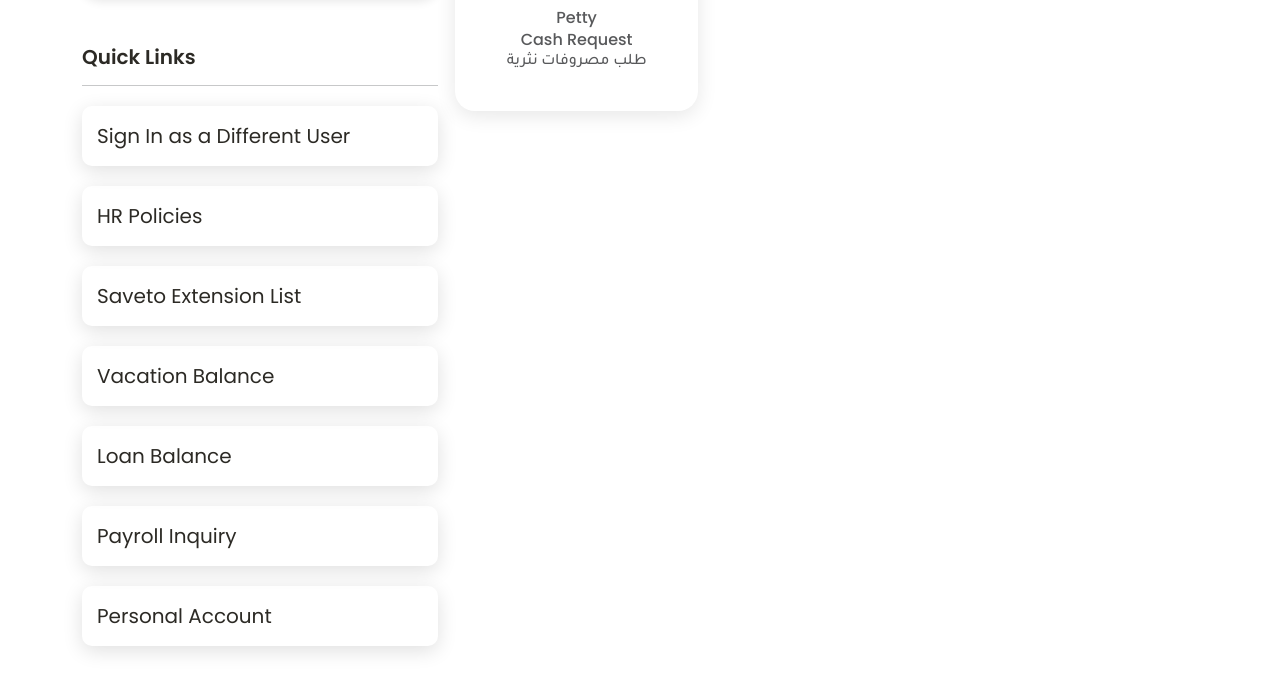
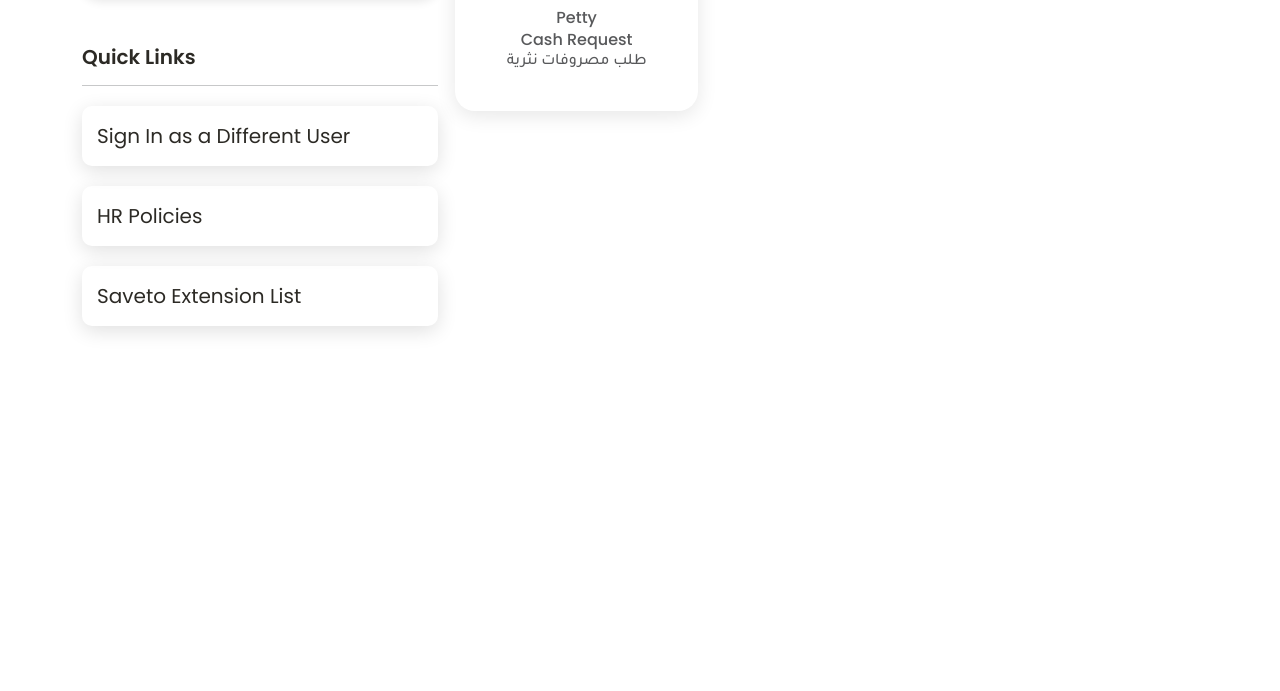
Before and after one commit to asifuix/saveto-egypt, a plain HTML site: page finance.html in a window 1280 px wide. Shown: the part 391-1082 px from the top of the page. After the commit the page ends 800 px from the top, so only its background shows below. Drawn offline with nearby package versions, Linux system fonts and the light colour scheme.

Commit message:
Add files via upload

```diff
--- a/finance.html
+++ b/finance.html
@@ -75,10 +75,6 @@
                             <a href="http://www.saveto-portal.com/sites/egypt/_layouts/closeConnection.aspx?loginasanotheruser=true"  target="_blank">Sign In as a Different User</a>
                             <a href="http://www.saveto-portal.com/sites/egypt/SitePages/HR%20Policies.aspx" target="_blank">HR Policies</a>
                             <a href="http://www.saveto-portal.com/sites/egypt/Lists/Telephone%20Extension%20List" target="_blank">Saveto Extension List</a>
-                            <a href="http://www.saveto-portal.com/sites/egypt/SitePages/Vacation%20Balance.aspx" target="_blank">Vacation Balance</a>
-                            <a href="http://www.saveto-portal.com/sites/egypt/SitePages/Loan%20Balance.aspx" target="_blank">Loan Balance</a>
-                            <a href="http://www.saveto-portal.com/sites/egypt/Lists/Payroll%20Inquiry" target="_blank">Payroll Inquiry</a>
-                            <a href="http://www.saveto-portal.com/sites/egypt/SitePages/Unified%20Pending%20System.aspx"  target="_blank">Personal Account</a>
                         </div>
                     </div>
                 </div>
```
Also changed, not shown: hr-general.html (+0 -4 lines), hr-internal.html (+0 -4 lines), index.html (+0 -4 lines).
